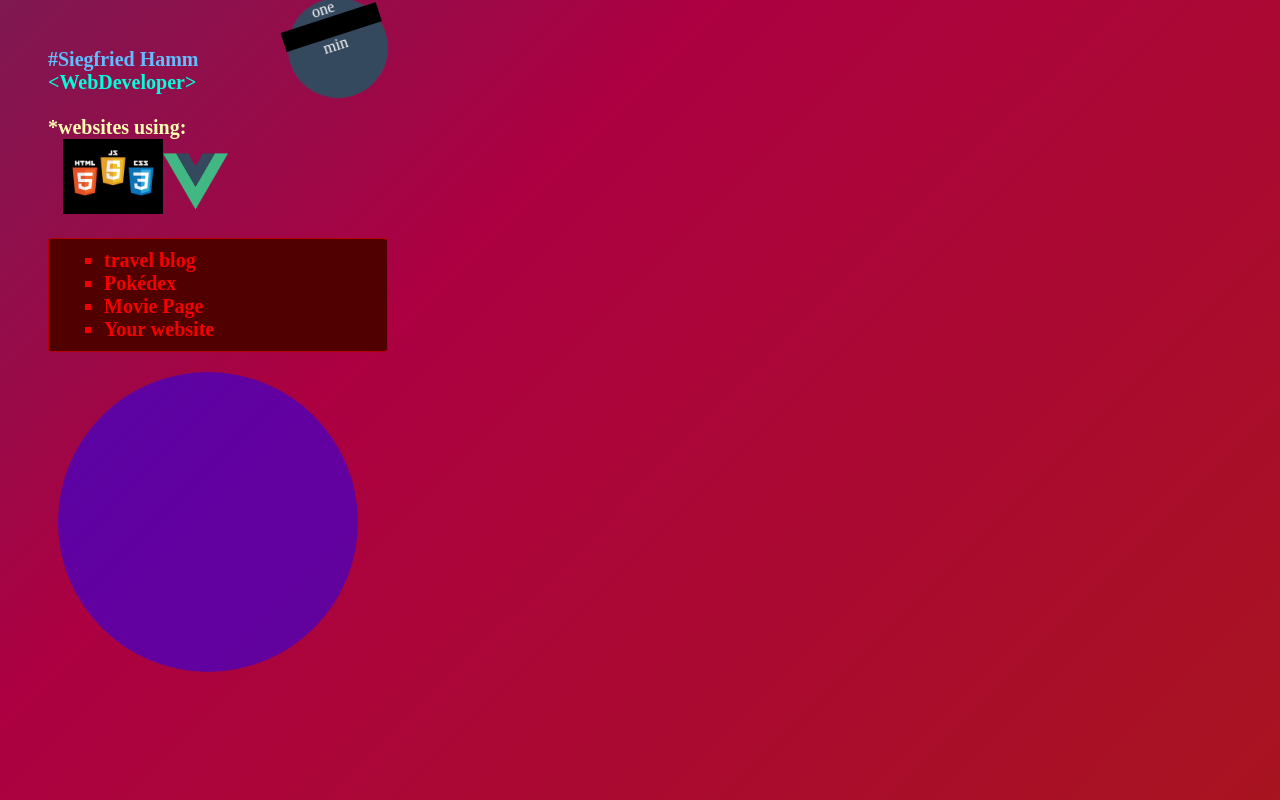
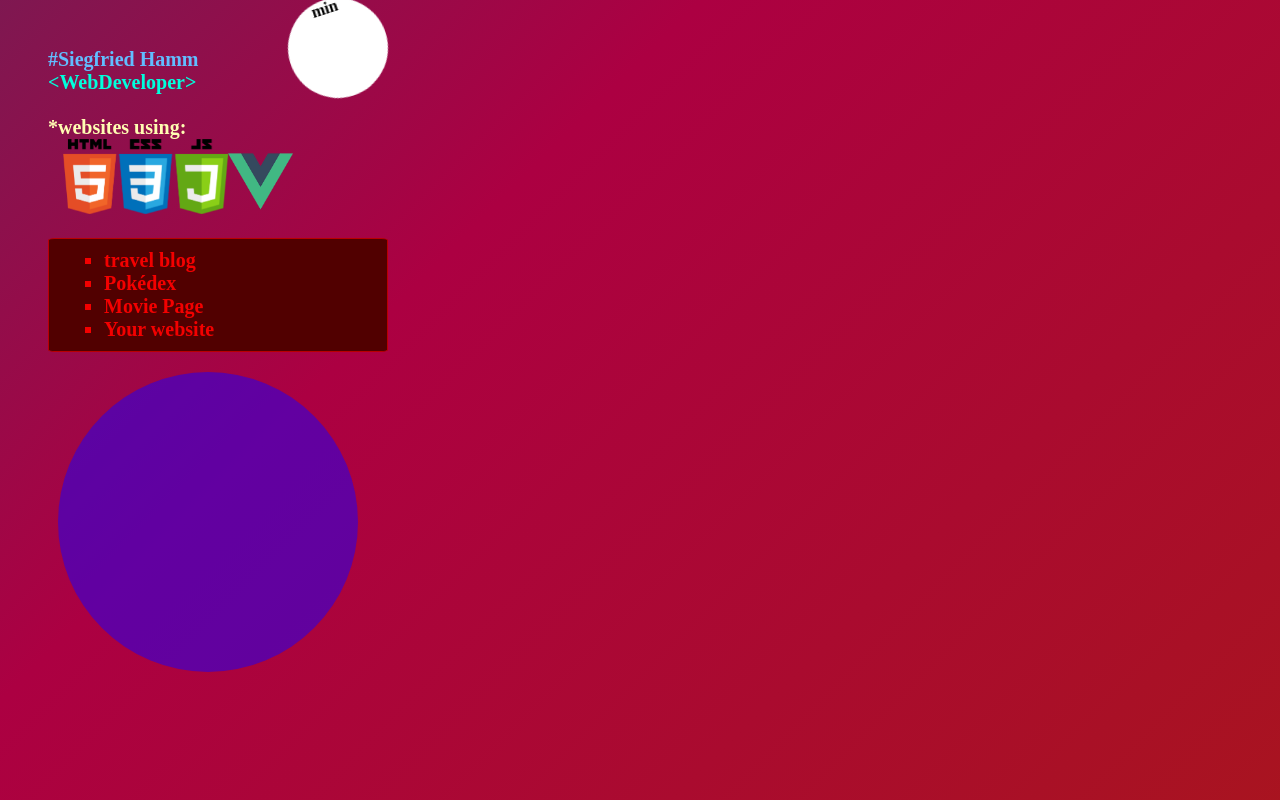
Before and after one commit to siggi-ai/newport, a Vue app: page / in a window 1280 px wide. Built offline with nearby package versions, Linux system fonts and the light colour scheme; a web font is replaced by a local one.

Commit message:
logo change again

```diff
--- a/src/components/Clock.vue
+++ b/src/components/Clock.vue
@@ -4,9 +4,10 @@
       href="https://fonts.googleapis.com/css2?family=Bungee+Hairline&display=swap"
       rel="stylesheet"
     />
-    <div class="box1">&nbsp;&nbsp;&nbsp;&nbsp;&nbsp;&nbsp;&nbsp;&nbsp;&nbsp;one
-      <div class="box2"></div>
-      &nbsp;&nbsp;&nbsp;&nbsp;&nbsp;&nbsp;&nbsp;&nbsp;&nbsp;min
+    <div class="box1">
+      <strong>
+        &nbsp;&nbsp;&nbsp;&nbsp;&nbsp;&nbsp;&nbsp;&nbsp;&nbsp;min</strong
+      >
     </div>
   </div>
 </template>
@@ -23,10 +24,10 @@ export default {
 <style scoped>
 .box1 {
   font-family: "Bungee Hairline";
-  color: white;
+  color: #000;
   width: 100px;
   height: 100px;
-  background-color: rgb(53 73 94);
+  background-color: white;
   margin-left: 15em;
   margin-top: -6em;
   border-radius: 50%;
@@ -45,7 +46,7 @@ export default {
 .box2 {
   width: 100px;
   height: 20px;
-  background-color: #000000;
+  background-color: #ff0000;
 }
 
 p {
```
Also changed, not shown: public/images/logos.png.
